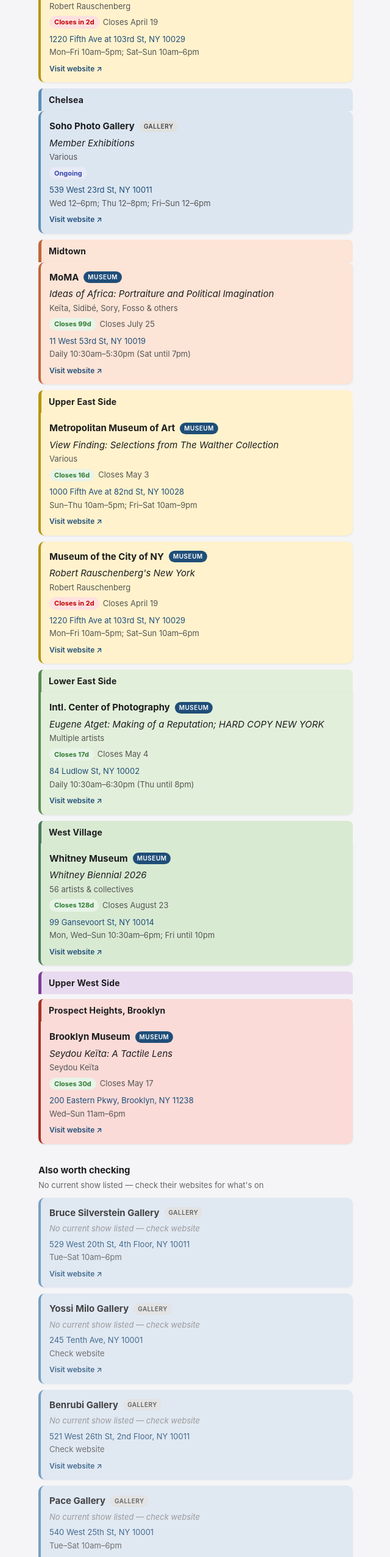
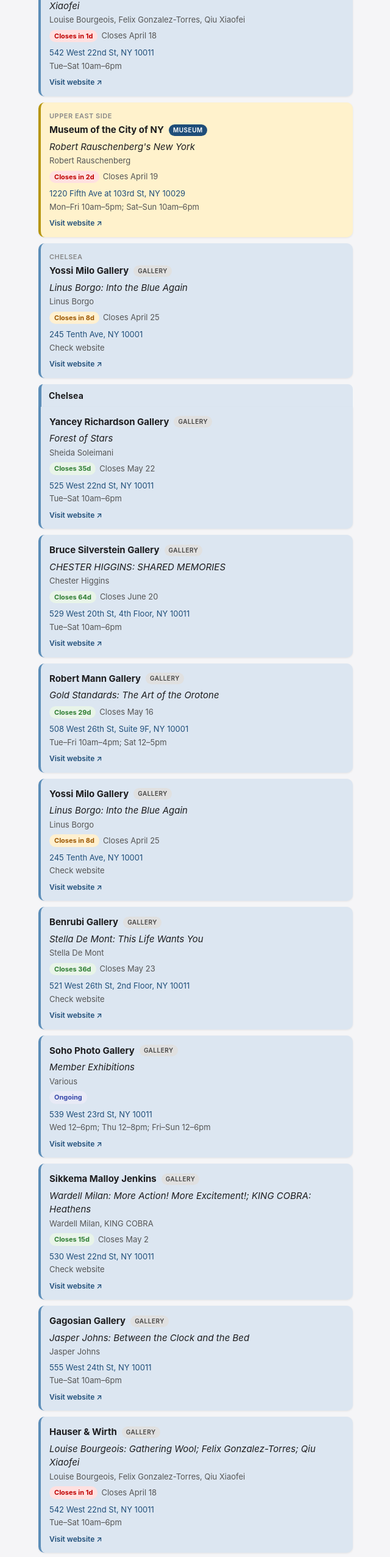
Before and after one commit to joshseiden/photography-portfolio, a plain HTML site: page Gallery_Brief.html in a window 1280 px wide. Shown: the part 235-2788 px from the top of the page at 61% size, without its empty margins (319-959 px from the left). Drawn offline with Linux system fonts and the light colour scheme.

Commit message:
Update gallery brief April 17, 2026

```diff
--- a/Gallery_Brief.html
+++ b/Gallery_Brief.html
@@ -159,6 +159,23 @@
 <section class="alert-section">
   <h2 class="section-title alert-title">⚠ Closing Soon</h2>
 
+<div class="card" data-closes="2026-04-18" style="border-left: 4px solid #5B8DB8; background: #DCE6F1;">
+
+  <div class="nbhd-label">Chelsea</div>
+  <div class="card-header">
+    <span class="venue-name">Hauser &amp; Wirth</span>
+    <span class="type-tag gallery">Gallery</span>
+  </div>
+  <div class="show-name">Louise Bourgeois: Gathering Wool; Felix Gonzalez-Torres; Qiu Xiaofei</div>
+  <div class="artists">Louise Bourgeois, Felix Gonzalez-Torres, Qiu Xiaofei</div>
+  <div class="closing-line"><span class="badge urgent">Closes in 1d</span> Closes April 18</div>
+  <div class="meta">
+    <a class="addr-link" href="https://maps.apple.com/?address=542+West+22nd+St,+NY+10011">542 West 22nd St, NY 10011</a>
+    <div class="hours">Tue–Sat 10am–6pm</div>
+  </div>
+  <a class="website-link" href="https://hauserwirth.com" target="_blank">Visit website ↗</a>
+</div>
+
 <div class="card" data-closes="2026-04-19" style="border-left: 4px solid #B7950B; background: #FFF2CC;">
 
   <div class="nbhd-label">Upper East Side</div>
@@ -175,21 +192,38 @@
   </div>
   <a class="website-link" href="https://mcny.org" target="_blank">Visit website ↗</a>
 </div>
+
+<div class="card" data-closes="2026-04-25" style="border-left: 4px solid #5B8DB8; background: #DCE6F1;">
+
+  <div class="nbhd-label">Chelsea</div>
+  <div class="card-header">
+    <span class="venue-name">Yossi Milo Gallery</span>
+    <span class="type-tag gallery">Gallery</span>
+  </div>
+  <div class="show-name">Linus Borgo: Into the Blue Again</div>
+  <div class="artists">Linus Borgo</div>
+  <div class="closing-line"><span class="badge soon">Closes in 8d</span> Closes April 25</div>
+  <div class="meta">
+    <a class="addr-link" href="https://maps.apple.com/?address=245+Tenth+Ave,+NY+10001">245 Tenth Ave, NY 10001</a>
+    <div class="hours">Check website</div>
+  </div>
+  <a class="website-link" href="https://yossimilo.com" target="_blank">Visit website ↗</a>
+</div>
 </section>
 
 <section class="nbhd-section">
   <h2 class="nbhd-title" style="background:#DCE6F1; border-left: 5px solid #5B8DB8;">Chelsea</h2>
 
-<div class="card" data-closes="2026-04-11" style="border-left: 4px solid #5B8DB8; background: #DCE6F1;">
+<div class="card" data-closes="2026-05-22" style="border-left: 4px solid #5B8DB8; background: #DCE6F1;">
 
 
   <div class="card-header">
     <span class="venue-name">Yancey Richardson Gallery</span>
     <span class="type-tag gallery">Gallery</span>
   </div>
-  <div class="show-name">Pello Irazu and Kevin Umaña</div>
-  <div class="artists">Pello Irazu, Kevin Umaña</div>
-  <div class="closing-line"><span class="badge closed">Closed 6d ago</span> Closes April 11</div>
+  <div class="show-name">Forest of Stars</div>
+  <div class="artists">Sheida Soleimani</div>
+  <div class="closing-line"><span class="badge ok">Closes 35d</span> Closes May 22</div>
   <div class="meta">
     <a class="addr-link" href="https://maps.apple.com/?address=525+West+22nd+St,+NY+10011">525 West 22nd St, NY 10011</a>
     <div class="hours">Tue–Sat 10am–6pm</div>
@@ -197,21 +231,72 @@
   <a class="website-link" href="https://yanceyrichardson.com" target="_blank">Visit website ↗</a>
 </div>
 
-<div class="card" data-closes="2026-03-21" style="border-left: 4px solid #5B8DB8; background: #DCE6F1;">
+<div class="card" data-closes="2026-06-20" style="border-left: 4px solid #5B8DB8; background: #DCE6F1;">
+
+
+  <div class="card-header">
+    <span class="venue-name">Bruce Silverstein Gallery</span>
+    <span class="type-tag gallery">Gallery</span>
+  </div>
+  <div class="show-name">CHESTER HIGGINS: SHARED MEMORIES</div>
+  <div class="artists">Chester Higgins</div>
+  <div class="closing-line"><span class="badge ok">Closes 64d</span> Closes June 20</div>
+  <div class="meta">
+    <a class="addr-link" href="https://maps.apple.com/?address=529+West+20th+St,+4th+Floor,+NY+10011">529 West 20th St, 4th Floor, NY 10011</a>
+    <div class="hours">Tue–Sat 10am–6pm</div>
+  </div>
+  <a class="website-link" href="https://brucesilverstein.com" target="_blank">Visit website ↗</a>
+</div>
+
+<div class="card" data-closes="2026-05-16" style="border-left: 4px solid #5B8DB8; background: #DCE6F1;">
 
 
   <div class="card-header">
     <span class="venue-name">Robert Mann Gallery</span>
     <span class="type-tag gallery">Gallery</span>
   </div>
-  <div class="show-name">Fragmentary Glimpses: Stieglitz &amp; Vestal in New York</div>
-  <div class="artists">Alfred Stieglitz, David Vestal</div>
-  <div class="closing-line"><span class="badge closed">Closed 27d ago</span> Closes March 21</div>
+  <div class="show-name">Gold Standards: The Art of the Orotone</div>
+  <div class="artists"></div>
+  <div class="closing-line"><span class="badge ok">Closes 29d</span> Closes May 16</div>
   <div class="meta">
     <a class="addr-link" href="https://maps.apple.com/?address=508+West+26th+St,+Suite+9F,+NY+10001">508 West 26th St, Suite 9F, NY 10001</a>
     <div class="hours">Tue–Fri 10am–4pm; Sat 12–5pm</div>
   </div>
   <a class="website-link" href="https://robertmann.com" target="_blank">Visit website ↗</a>
+</div>
+
+<div class="card" data-closes="2026-04-25" style="border-left: 4px solid #5B8DB8; background: #DCE6F1;">
+
+
+  <div class="card-header">
+    <span class="venue-name">Yossi Milo Gallery</span>
+    <span class="type-tag gallery">Gallery</span>
+  </div>
+  <div class="show-name">Linus Borgo: Into the Blue Again</div>
+  <div class="artists">Linus Borgo</div>
+  <div class="closing-line"><span class="badge soon">Closes in 8d</span> Closes April 25</div>
+  <div class="meta">
+    <a class="addr-link" href="https://maps.apple.com/?address=245+Tenth+Ave,+NY+10001">245 Tenth Ave, NY 10001</a>
+    <div class="hours">Check website</div>
+  </div>
+  <a class="website-link" href="https://yossimilo.com" target="_blank">Visit website ↗</a>
+</div>
+
+<div class="card" data-closes="2026-05-23" style="border-left: 4px solid #5B8DB8; background: #DCE6F1;">
+
+
+  <div class="card-header">
+    <span class="venue-name">Benrubi Gallery</span>
+    <span class="type-tag gallery">Gallery</span>
+  </div>
+  <div class="show-name">Stella De Mont: This Life Wants You</div>
+  <div class="artists">Stella De Mont</div>
+  <div class="closing-line"><span class="badge ok">Closes 36d</span> Closes May 23</div>
+  <div class="meta">
+    <a class="addr-link" href="https://maps.apple.com/?address=521+West+26th+St,+2nd+Floor,+NY+10011">521 West 26th St, 2nd Floor, NY 10011</a>
+    <div class="hours">Check website</div>
+  </div>
+  <a class="website-link" href="https://benrubigallery.com" target="_blank">Visit website ↗</a>
 </div>
 
 <div class="card" style="border-left: 4px solid #5B8DB8; background: #DCE6F1;">
@@ -230,25 +315,110 @@
   </div>
   <a class="website-link" href="https://sohophoto.com" target="_blank">Visit website ↗</a>
 </div>
+
+<div class="card" data-closes="2026-05-02" style="border-left: 4px solid #5B8DB8; background: #DCE6F1;">
+
+
+  <div class="card-header">
+    <span class="venue-name">Sikkema Malloy Jenkins</span>
+    <span class="type-tag gallery">Gallery</span>
+  </div>
+  <div class="show-name">Wardell Milan: More Action! More Excitement!; KING COBRA: Heathens</div>
+  <div class="artists">Wardell Milan, KING COBRA</div>
+  <div class="closing-line"><span class="badge ok">Closes 15d</span> Closes May 2</div>
+  <div class="meta">
+    <a class="addr-link" href="https://maps.apple.com/?address=530+West+22nd+St,+NY+10011">530 West 22nd St, NY 10011</a>
+    <div class="hours">Check website</div>
+  </div>
+  <a class="website-link" href="https://smjny.com" target="_blank">Visit website ↗</a>
+</div>
+
+<div class="card" style="border-left: 4px solid #5B8DB8; background: #DCE6F1;">
+
+
+  <div class="card-header">
+    <span class="venue-name">Gagosian Gallery</span>
+    <span class="type-tag gallery">Gallery</span>
+  </div>
+  <div class="show-name">Jasper Johns: Between the Clock and the Bed</div>
+  <div class="artists">Jasper Johns</div>
+
+  <div class="meta">
+    <a class="addr-link" href="https://maps.apple.com/?address=555+West+24th+St,+NY+10011">555 West 24th St, NY 10011</a>
+    <div class="hours">Tue–Sat 10am–6pm</div>
+  </div>
+  <a class="website-link" href="https://gagosian.com" target="_blank">Visit website ↗</a>
+</div>
+
+<div class="card" data-closes="2026-04-18" style="border-left: 4px solid #5B8DB8; background: #DCE6F1;">
+
+
+  <div class="card-header">
+    <span class="venue-name">Hauser &amp; Wirth</span>
+    <span class="type-tag gallery">Gallery</span>
+  </div>
+  <div class="show-name">Louise Bourgeois: Gathering Wool; Felix Gonzalez-Torres; Qiu Xiaofei</div>
+  <div class="artists">Louise Bourgeois, Felix Gonzalez-Torres, Qiu Xiaofei</div>
+  <div class="closing-line"><span class="badge urgent">Closes in 1d</span> Closes April 18</div>
+  <div class="meta">
+    <a class="addr-link" href="https://maps.apple.com/?address=542+West+22nd+St,+NY+10011">542 West 22nd St, NY 10011</a>
+    <div class="hours">Tue–Sat 10am–6pm</div>
+  </div>
+  <a class="website-link" href="https://hauserwirth.com" target="_blank">Visit website ↗</a>
+</div>
+
+<div class="card" data-closes="2026-05-21" style="border-left: 4px solid #5B8DB8; background: #DCE6F1;">
+
+
+  <div class="card-header">
+    <span class="venue-name">Agora Gallery</span>
+    <span class="type-tag gallery">Gallery</span>
+  </div>
+  <div class="show-name">Florals for Spring, Groundbreaking!</div>
+  <div class="artists"></div>
+  <div class="closing-line"><span class="badge ok">Closes 34d</span> Closes May 21</div>
+  <div class="meta">
+    <a class="addr-link" href="https://maps.apple.com/?address=530+West+25th+St,+NY+10001">530 West 25th St, NY 10001</a>
+    <div class="hours">Check website</div>
+  </div>
+  <a class="website-link" href="https://agora-gallery.com" target="_blank">Visit website ↗</a>
+</div>
 </section>
 <section class="nbhd-section">
   <h2 class="nbhd-title" style="background:#FCE4D6; border-left: 5px solid #C0663A;">Midtown</h2>
 
-<div class="card" data-closes="2026-03-28" style="border-left: 4px solid #C0663A; background: #FCE4D6;">
+<div class="card" data-closes="2026-05-09" style="border-left: 4px solid #C0663A; background: #FCE4D6;">
 
 
   <div class="card-header">
     <span class="venue-name">Howard Greenberg Gallery</span>
     <span class="type-tag gallery">Gallery</span>
   </div>
-  <div class="show-name">Brassaï&#x27;s Secret Paris</div>
-  <div class="artists">Brassaï</div>
-  <div class="closing-line"><span class="badge closed">Closed 20d ago</span> Closes March 28</div>
+  <div class="show-name">Sabiha Çimen and Mary Ellen Mark: The Girls</div>
+  <div class="artists">Sabiha Çimen, Mary Ellen Mark</div>
+  <div class="closing-line"><span class="badge ok">Closes 22d</span> Closes May 9</div>
   <div class="meta">
     <a class="addr-link" href="https://maps.apple.com/?address=41+East+57th+St,+Suite+801,+NY+10022">41 East 57th St, Suite 801, NY 10022</a>
     <div class="hours">Tue–Fri 10am–6pm; Sat 11am–5pm</div>
   </div>
   <a class="website-link" href="https://howardgreenberg.com" target="_blank">Visit website ↗</a>
+</div>
+
+<div class="card" data-closes="2026-06-06" style="border-left: 4px solid #C0663A; background: #FCE4D6;">
+
+
+  <div class="card-header">
+    <span class="venue-name">Edwynn Houk Gallery</span>
+    <span class="type-tag gallery">Gallery</span>
+  </div>
+  <div class="show-name">Sebastiaan Bremer: Super Modern Things</div>
+  <div class="artists">Sebastiaan Bremer</div>
+  <div class="closing-line"><span class="badge ok">Closes 50d</span> Closes June 6</div>
+  <div class="meta">
+    <a class="addr-link" href="https://maps.apple.com/?address=693+Fifth+Ave,+6th+Floor,+NY+10022">693 Fifth Ave, 6th Floor, NY 10022</a>
+    <div class="hours">Check website</div>
+  </div>
+  <a class="website-link" href="https://houkgallery.com" target="_blank">Visit website ↗</a>
 </div>
 
 <div class="card" data-closes="2026-07-25" style="border-left: 4px solid #C0663A; background: #FCE4D6;">
@@ -288,6 +458,23 @@
   <a class="website-link" href="https://metmuseum.org" target="_blank">Visit website ↗</a>
 </div>
 
+<div class="card" data-closes="2026-05-03" style="border-left: 4px solid #B7950B; background: #FFF2CC;">
+
+
+  <div class="card-header">
+    <span class="venue-name">Guggenheim Museum</span>
+    <span class="type-tag museum">Museum</span>
+  </div>
+  <div class="show-name">Carol Bove; Gabriele Münter; Robert Rauschenberg</div>
+  <div class="artists">Carol Bove, Gabriele Münter, Robert Rauschenberg</div>
+  <div class="closing-line"><span class="badge ok">Closes 16d</span> Closes May 3</div>
+  <div class="meta">
+    <a class="addr-link" href="https://maps.apple.com/?address=1071+Fifth+Ave+at+86th+St,+NY+10128">1071 Fifth Ave at 86th St, NY 10128</a>
+    <div class="hours">Daily 10:30am–5:30pm</div>
+  </div>
+  <a class="website-link" href="https://guggenheim.org" target="_blank">Visit website ↗</a>
+</div>
+
 <div class="card" data-closes="2026-04-19" style="border-left: 4px solid #B7950B; background: #FFF2CC;">
 
 
@@ -324,9 +511,60 @@
   </div>
   <a class="website-link" href="https://icp.org" target="_blank">Visit website ↗</a>
 </div>
+
+<div class="card" data-closes="2026-06-03" style="border-left: 4px solid #5A8A50; background: #E2EFDA;">
+
+
+  <div class="card-header">
+    <span class="venue-name">BAXTER ST at Camera Club NY</span>
+    <span class="type-tag gallery">Gallery</span>
+  </div>
+  <div class="show-name">On Broken Ground; Glue Traps</div>
+  <div class="artists">Hannah Smith Allen</div>
+  <div class="closing-line"><span class="badge ok">Closes 47d</span> Closes June 3</div>
+  <div class="meta">
+    <a class="addr-link" href="https://maps.apple.com/?address=154+Ludlow+St,+NY+10002">154 Ludlow St, NY 10002</a>
+    <div class="hours">Check website</div>
+  </div>
+  <a class="website-link" href="https://baxterst.org" target="_blank">Visit website ↗</a>
+</div>
+
+<div class="card" style="border-left: 4px solid #5A8A50; background: #E2EFDA;">
+
+
+  <div class="card-header">
+    <span class="venue-name">New Museum</span>
+    <span class="type-tag museum">Museum</span>
+  </div>
+  <div class="show-name">New Humans: Memories of the Future</div>
+  <div class="artists">Multiple artists</div>
+
+  <div class="meta">
+    <a class="addr-link" href="https://maps.apple.com/?address=235+Bowery,+NY+10002">235 Bowery, NY 10002</a>
+    <div class="hours">Tue–Sun 11am–6pm (Thu until 9pm)</div>
+  </div>
+  <a class="website-link" href="https://newmuseum.org" target="_blank">Visit website ↗</a>
+</div>
 </section>
 <section class="nbhd-section">
   <h2 class="nbhd-title" style="background:#D9EAD3; border-left: 5px solid #4A7A5A;">West Village</h2>
+
+<div class="card" data-closes="2026-05-09" style="border-left: 4px solid #4A7A5A; background: #D9EAD3;">
+
+
+  <div class="card-header">
+    <span class="venue-name">White Columns</span>
+    <span class="type-tag gallery">Gallery</span>
+  </div>
+  <div class="show-name">Art (by) Dealers; Anthony Torrano: Concrete Spirit</div>
+  <div class="artists">Anthony Torrano, Various</div>
+  <div class="closing-line"><span class="badge ok">Closes 22d</span> Closes May 9</div>
+  <div class="meta">
+    <a class="addr-link" href="https://maps.apple.com/?address=91+Horatio+St,+NY+10014">91 Horatio St, NY 10014</a>
+    <div class="hours">Check website</div>
+  </div>
+  <a class="website-link" href="https://whitecolumns.org" target="_blank">Visit website ↗</a>
+</div>
 
 <div class="card" data-closes="2026-08-23" style="border-left: 4px solid #4A7A5A; background: #D9EAD3;">
 
@@ -393,48 +631,6 @@
 <div class="card compact" style="border-left: 4px solid #5B8DB8; background: #DCE6F1;">
 
   <div class="card-header">
-    <span class="venue-name">Bruce Silverstein Gallery</span>
-    <span class="type-tag gallery">Gallery</span>
-  </div>
-  <div class="no-show">No current show listed — check website</div>
-  <div class="meta">
-    <a class="addr-link" href="https://maps.apple.com/?address=529+West+20th+St,+4th+Floor,+NY+10011">529 West 20th St, 4th Floor, NY 10011</a>
-    <div class="hours">Tue–Sat 10am–6pm</div>
-  </div>
-  <a class="website-link" href="https://brucesilverstein.com" target="_blank">Visit website ↗</a>
-</div>
-
-<div class="card compact" style="border-left: 4px solid #5B8DB8; background: #DCE6F1;">
-
-  <div class="card-header">
-    <span class="venue-name">Yossi Milo Gallery</span>
-    <span class="type-tag gallery">Gallery</span>
-  </div>
-  <div class="no-show">No current show listed — check website</div>
-  <div class="meta">
-    <a class="addr-link" href="https://maps.apple.com/?address=245+Tenth+Ave,+NY+10001">245 Tenth Ave, NY 10001</a>
-    <div class="hours">Check website</div>
-  </div>
-  <a class="website-link" href="https://yossimilo.com" target="_blank">Visit website ↗</a>
-</div>
-
-<div class="card compact" style="border-left: 4px solid #5B8DB8; background: #DCE6F1;">
-
-  <div class="card-header">
-    <span class="venue-name">Benrubi Gallery</span>
-    <span class="type-tag gallery">Gallery</span>
-  </div>
-  <div class="no-show">No current show listed — check website</div>
-  <div class="meta">
-    <a class="addr-link" href="https://maps.apple.com/?address=521+West+26th+St,+2nd+Floor,+NY+10011">521 West 26th St, 2nd Floor, NY 10011</a>
-    <div class="hours">Check website</div>
-  </div>
-  <a class="website-link" href="https://benrubigallery.com" target="_blank">Visit website ↗</a>
-</div>
-
-<div class="card compact" style="border-left: 4px solid #5B8DB8; background: #DCE6F1;">
-
-  <div class="card-header">
     <span class="venue-name">Pace Gallery</span>
     <span class="type-tag gallery">Gallery</span>
   </div>
@@ -444,34 +640,6 @@
     <div class="hours">Tue–Sat 10am–6pm</div>
   </div>
   <a class="website-link" href="https://pacegallery.com" target="_blank">Visit website ↗</a>
-</div>
-
-<div class="card compact" style="border-left: 4px solid #5B8DB8; background: #DCE6F1;">
-
-  <div class="card-header">
-    <span class="venue-name">Sikkema Malloy Jenkins</span>
-    <span class="type-tag gallery">Gallery</span>
-  </div>
-  <div class="no-show">No current show listed — check website</div>
-  <div class="meta">
-    <a class="addr-link" href="https://maps.apple.com/?address=530+West+22nd+St,+NY+10011">530 West 22nd St, NY 10011</a>
-    <div class="hours">Check website</div>
-  </div>
-  <a class="website-link" href="https://smjny.com" target="_blank">Visit website ↗</a>
-</div>
-
-<div class="card compact" style="border-left: 4px solid #5B8DB8; background: #DCE6F1;">
-
-  <div class="card-header">
-    <span class="venue-name">Gagosian Gallery</span>
-    <span class="type-tag gallery">Gallery</span>
-  </div>
-  <div class="no-show">No current show listed — check website</div>
-  <div class="meta">
-    <a class="addr-link" href="https://maps.apple.com/?address=555+West+24th+St,+NY+10011">555 West 24th St, NY 10011</a>
-    <div class="hours">Tue–Sat 10am–6pm</div>
-  </div>
-  <a class="website-link" href="https://gagosian.com" target="_blank">Visit website ↗</a>
 </div>
 
 <div class="card compact" style="border-left: 4px solid #5B8DB8; background: #DCE6F1;">
@@ -487,48 +655,6 @@
   </div>
   <a class="website-link" href="https://hastedkraeutler.com" target="_blank">Visit website ↗</a>
 </div>
-
-<div class="card compact" style="border-left: 4px solid #5B8DB8; background: #DCE6F1;">
-
-  <div class="card-header">
-    <span class="venue-name">Hauser &amp; Wirth</span>
-    <span class="type-tag gallery">Gallery</span>
-  </div>
-  <div class="no-show">No current show listed — check website</div>
-  <div class="meta">
-    <a class="addr-link" href="https://maps.apple.com/?address=542+West+22nd+St,+NY+10011">542 West 22nd St, NY 10011</a>
-    <div class="hours">Tue–Sat 10am–6pm</div>
-  </div>
-  <a class="website-link" href="https://hauserwirth.com" target="_blank">Visit website ↗</a>
-</div>
-
-<div class="card compact" style="border-left: 4px solid #5B8DB8; background: #DCE6F1;">
-
-  <div class="card-header">
-    <span class="venue-name">Agora Gallery</span>
-    <span class="type-tag gallery">Gallery</span>
-  </div>
-  <div class="no-show">No current show listed — check website</div>
-  <div class="meta">
-    <a class="addr-link" href="https://maps.apple.com/?address=530+West+25th+St,+NY+10001">530 West 25th St, NY 10001</a>
-    <div class="hours">Check website</div>
-  </div>
-  <a class="website-link" href="https://agora-gallery.com" target="_blank">Visit website ↗</a>
-</div>
-<div class="card compact" style="border-left: 4px solid #C0663A; background: #FCE4D6;">
-
-  <div class="card-header">
-    <span class="venue-name">Edwynn Houk Gallery</span>
-    <span class="type-tag gallery">Gallery</span>
-  </div>
-  <div class="no-show">No current show listed — check website</div>
-  <div class="meta">
-    <a class="addr-link" href="https://maps.apple.com/?address=693+Fifth+Ave,+6th+Floor,+NY+10022">693 Fifth Ave, 6th Floor, NY 10022</a>
-    <div class="hours">Check website</div>
-  </div>
-  <a class="website-link" href="https://houkgallery.com" target="_blank">Visit website ↗</a>
-</div>
-
 <div class="card compact" style="border-left: 4px solid #C0663A; background: #FCE4D6;">
 
   <div class="card-header">
@@ -569,47 +695,6 @@
   </div>
   <a class="website-link" href="https://gittermangallery.com" target="_blank">Visit website ↗</a>
 </div>
-
-<div class="card compact" style="border-left: 4px solid #B7950B; background: #FFF2CC;">
-
-  <div class="card-header">
-    <span class="venue-name">Guggenheim Museum</span>
-    <span class="type-tag museum">Museum</span>
-  </div>
-  <div class="no-show">No current show listed — check website</div>
-  <div class="meta">
-    <a class="addr-link" href="https://maps.apple.com/?address=1071+Fifth+Ave+at+86th+St,+NY+10128">1071 Fifth Ave at 86th St, NY 10128</a>
-    <div class="hours">Daily 10:30am–5:30pm</div>
-  </div>
-  <a class="website-link" href="https://guggenheim.org" target="_blank">Visit website ↗</a>
-</div>
-<div class="card compact" style="border-left: 4px solid #5A8A50; background: #E2EFDA;">
-
-  <div class="card-header">
-    <span class="venue-name">BAXTER ST at Camera Club NY</span>
-    <span class="type-tag gallery">Gallery</span>
-  </div>
-  <div class="no-show">No current show listed — check website</div>
-  <div class="meta">
-    <a class="addr-link" href="https://maps.apple.com/?address=154+Ludlow+St,+NY+10002">154 Ludlow St, NY 10002</a>
-    <div class="hours">Check website</div>
-  </div>
-  <a class="website-link" href="https://baxterst.org" target="_blank">Visit website ↗</a>
-</div>
-
-<div class="card compact" style="border-left: 4px solid #5A8A50; background: #E2EFDA;">
-
-  <div class="card-header">
-    <span class="venue-name">New Museum</span>
-    <span class="type-tag museum">Museum</span>
-  </div>
-  <div class="no-show">No current show listed — check website</div>
-  <div class="meta">
-    <a class="addr-link" href="https://maps.apple.com/?address=235+Bowery,+NY+10002">235 Bowery, NY 10002</a>
-    <div class="hours">Tue–Sun 11am–6pm (Thu until 9pm)</div>
-  </div>
-  <a class="website-link" href="https://newmuseum.org" target="_blank">Visit website ↗</a>
-</div>
 <div class="card compact" style="border-left: 4px solid #9B3060; background: #EAD1DC;">
 
   <div class="card-header">
@@ -622,19 +707,6 @@
     <div class="hours">Tue–Sat 11am–5pm</div>
   </div>
   <a class="website-link" href="https://staleywise.com" target="_blank">Visit website ↗</a>
-</div>
-<div class="card compact" style="border-left: 4px solid #4A7A5A; background: #D9EAD3;">
-
-  <div class="card-header">
-    <span class="venue-name">White Columns</span>
-    <span class="type-tag gallery">Gallery</span>
-  </div>
-  <div class="no-show">No current show listed — check website</div>
-  <div class="meta">
-    <a class="addr-link" href="https://maps.apple.com/?address=91+Horatio+St,+NY+10014">91 Horatio St, NY 10014</a>
-    <div class="hours">Check website</div>
-  </div>
-  <a class="website-link" href="https://whitecolumns.org" target="_blank">Visit website ↗</a>
 </div>
 <div class="card compact" style="border-left: 4px solid #3A6A90; background: #CFE2F3;">
 
```
